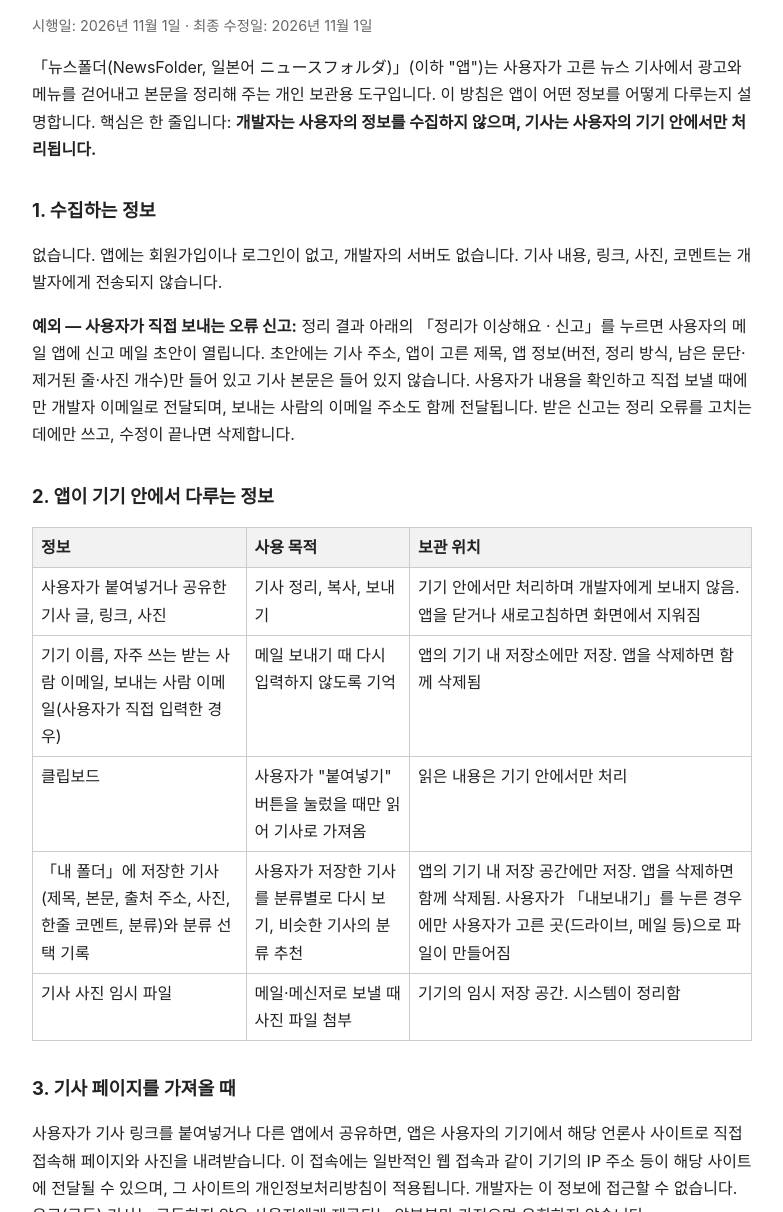
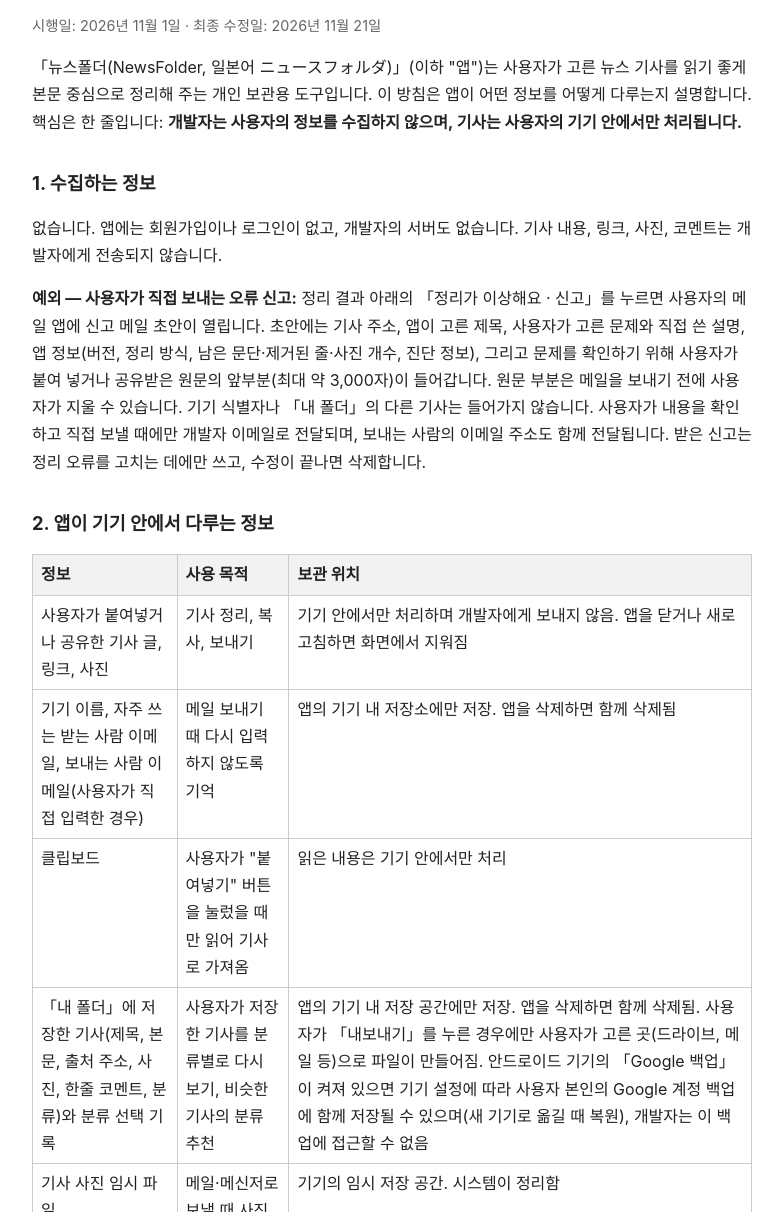
Before and after one commit to gospel2us-dev/newsfolder-privacy, a plain HTML site: page index.html in a window 1280 px wide. Shown: the part 88-1300 px from the top of the page, without its empty margins (248-1031 px from the left). Drawn offline with Linux system fonts and the light colour scheme.

Commit message:
개인정보처리방침 갱신: 신고 메일 원문 앞부분·Google Fonts·Google 백업 반영 (2026-11-21)
Co-Authored-By: Claude Opus 5.5 <noreply@anthropic.com>
Claude-Session: https://claude.ai/code/session_01QX4ZsT3FmppmwPteut4fiW

```diff
--- a/index.html
+++ b/index.html
@@ -13,13 +13,13 @@
 </head>
 <body>
 <h1>뉴스폴더(NewsFolder) 개인정보처리방침</h1>
-<p class="note">시행일: 2026년 11월 1일 · 최종 수정일: 2026년 11월 1일</p>
+<p class="note">시행일: 2026년 11월 1일 · 최종 수정일: 2026년 11월 21일</p>
 
-<p>「뉴스폴더(NewsFolder, 일본어 ニュースフォルダ)」(이하 "앱")는 사용자가 고른 뉴스 기사에서 광고와 메뉴를 걷어내고 본문을 정리해 주는 개인 보관용 도구입니다. 이 방침은 앱이 어떤 정보를 어떻게 다루는지 설명합니다. 핵심은 한 줄입니다: <strong>개발자는 사용자의 정보를 수집하지 않으며, 기사는 사용자의 기기 안에서만 처리됩니다.</strong></p>
+<p>「뉴스폴더(NewsFolder, 일본어 ニュースフォルダ)」(이하 "앱")는 사용자가 고른 뉴스 기사를 읽기 좋게 본문 중심으로 정리해 주는 개인 보관용 도구입니다. 이 방침은 앱이 어떤 정보를 어떻게 다루는지 설명합니다. 핵심은 한 줄입니다: <strong>개발자는 사용자의 정보를 수집하지 않으며, 기사는 사용자의 기기 안에서만 처리됩니다.</strong></p>
 
 <h2>1. 수집하는 정보</h2>
 <p>없습니다. 앱에는 회원가입이나 로그인이 없고, 개발자의 서버도 없습니다. 기사 내용, 링크, 사진, 코멘트는 개발자에게 전송되지 않습니다.</p>
-<p><strong>예외 — 사용자가 직접 보내는 오류 신고:</strong> 정리 결과 아래의 「정리가 이상해요 · 신고」를 누르면 사용자의 메일 앱에 신고 메일 초안이 열립니다. 초안에는 기사 주소, 앱이 고른 제목, 앱 정보(버전, 정리 방식, 남은 문단·제거된 줄·사진 개수)만 들어 있고 기사 본문은 들어 있지 않습니다. 사용자가 내용을 확인하고 직접 보낼 때에만 개발자 이메일로 전달되며, 보내는 사람의 이메일 주소도 함께 전달됩니다. 받은 신고는 정리 오류를 고치는 데에만 쓰고, 수정이 끝나면 삭제합니다.</p>
+<p><strong>예외 — 사용자가 직접 보내는 오류 신고:</strong> 정리 결과 아래의 「정리가 이상해요 · 신고」를 누르면 사용자의 메일 앱에 신고 메일 초안이 열립니다. 초안에는 기사 주소, 앱이 고른 제목, 사용자가 고른 문제와 직접 쓴 설명, 앱 정보(버전, 정리 방식, 남은 문단·제거된 줄·사진 개수, 진단 정보), 그리고 문제를 확인하기 위해 사용자가 붙여 넣거나 공유받은 원문의 앞부분(최대 약 3,000자)이 들어갑니다. 원문 부분은 메일을 보내기 전에 사용자가 지울 수 있습니다. 기기 식별자나 「내 폴더」의 다른 기사는 들어가지 않습니다. 사용자가 내용을 확인하고 직접 보낼 때에만 개발자 이메일로 전달되며, 보내는 사람의 이메일 주소도 함께 전달됩니다. 받은 신고는 정리 오류를 고치는 데에만 쓰고, 수정이 끝나면 삭제합니다.</p>
 
 <h2>2. 앱이 기기 안에서 다루는 정보</h2>
 <table>
@@ -27,12 +27,13 @@
 <tr><td>사용자가 붙여넣거나 공유한 기사 글, 링크, 사진</td><td>기사 정리, 복사, 보내기</td><td>기기 안에서만 처리하며 개발자에게 보내지 않음. 앱을 닫거나 새로고침하면 화면에서 지워짐</td></tr>
 <tr><td>기기 이름, 자주 쓰는 받는 사람 이메일, 보내는 사람 이메일(사용자가 직접 입력한 경우)</td><td>메일 보내기 때 다시 입력하지 않도록 기억</td><td>앱의 기기 내 저장소에만 저장. 앱을 삭제하면 함께 삭제됨</td></tr>
 <tr><td>클립보드</td><td>사용자가 "붙여넣기" 버튼을 눌렀을 때만 읽어 기사로 가져옴</td><td>읽은 내용은 기기 안에서만 처리</td></tr>
-<tr><td>「내 폴더」에 저장한 기사(제목, 본문, 출처 주소, 사진, 한줄 코멘트, 분류)와 분류 선택 기록</td><td>사용자가 저장한 기사를 분류별로 다시 보기, 비슷한 기사의 분류 추천</td><td>앱의 기기 내 저장 공간에만 저장. 앱을 삭제하면 함께 삭제됨. 사용자가 「내보내기」를 누른 경우에만 사용자가 고른 곳(드라이브, 메일 등)으로 파일이 만들어짐</td></tr>
+<tr><td>「내 폴더」에 저장한 기사(제목, 본문, 출처 주소, 사진, 한줄 코멘트, 분류)와 분류 선택 기록</td><td>사용자가 저장한 기사를 분류별로 다시 보기, 비슷한 기사의 분류 추천</td><td>앱의 기기 내 저장 공간에만 저장. 앱을 삭제하면 함께 삭제됨. 사용자가 「내보내기」를 누른 경우에만 사용자가 고른 곳(드라이브, 메일 등)으로 파일이 만들어짐. 안드로이드 기기의 「Google 백업」이 켜져 있으면 기기 설정에 따라 사용자 본인의 Google 계정 백업에 함께 저장될 수 있으며(새 기기로 옮길 때 복원), 개발자는 이 백업에 접근할 수 없음</td></tr>
 <tr><td>기사 사진 임시 파일</td><td>메일·메신저로 보낼 때 사진 파일 첨부</td><td>기기의 임시 저장 공간. 시스템이 정리함</td></tr>
 </table>
 
 <h2>3. 기사 페이지를 가져올 때</h2>
 <p>사용자가 기사 링크를 붙여넣거나 다른 앱에서 공유하면, 앱은 사용자의 기기에서 해당 언론사 사이트로 직접 접속해 페이지와 사진을 내려받습니다. 이 접속에는 일반적인 웹 접속과 같이 기기의 IP 주소 등이 해당 사이트에 전달될 수 있으며, 그 사이트의 개인정보처리방침이 적용됩니다. 개발자는 이 정보에 접근할 수 없습니다. 유료(구독) 기사는 구독하지 않은 사용자에게 제공되는 앞부분만 가져오며 우회하지 않습니다.</p>
+<p><strong>화면 글꼴:</strong> 앱은 화면에 쓰는 글꼴 일부를 Google Fonts(fonts.googleapis.com)에서 내려받습니다. 이때 일반적인 웹 접속과 같이 기기의 IP 주소 등이 Google에 전달될 수 있으며, Google의 개인정보처리방침이 적용됩니다. 개발자는 이 정보에 접근할 수 없습니다.</p>
 
 <h2>4. 제3자에게 제공</h2>
 <p>앱은 정보를 제3자에게 제공하지 않습니다. 다만 사용자가 "보내기"로 Gmail, 노트 앱, 메신저 등을 직접 선택하면, 선택한 앱에 내용이 전달되며 그 이후는 해당 앱의 방침을 따릅니다.</p>
```
